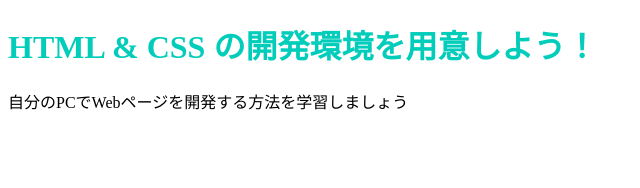
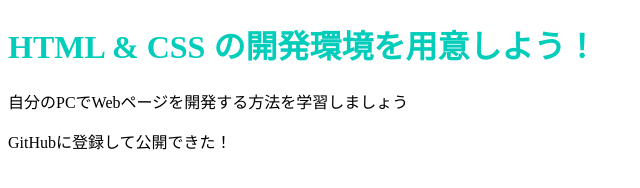
Before and after one commit to bush-cloverfield/bush-cloverfield.github.io, a plain HTML site: page index.html in a window 1280 px wide. Shown: the whole page, without its empty margins (0-640 px from the left). Drawn offline with Linux system fonts and the light colour scheme.

Commit message:
Update index.html

```diff
--- a/index.html
+++ b/index.html
@@ -8,5 +8,6 @@
   <body>
     <h1 class="title">HTML & CSS の開発環境を用意しよう！</h1>
     <p>自分のPCでWebページを開発する方法を学習しましょう</p>
+    <p>GitHubに登録して公開できた！
   </body>
 </html>
```
